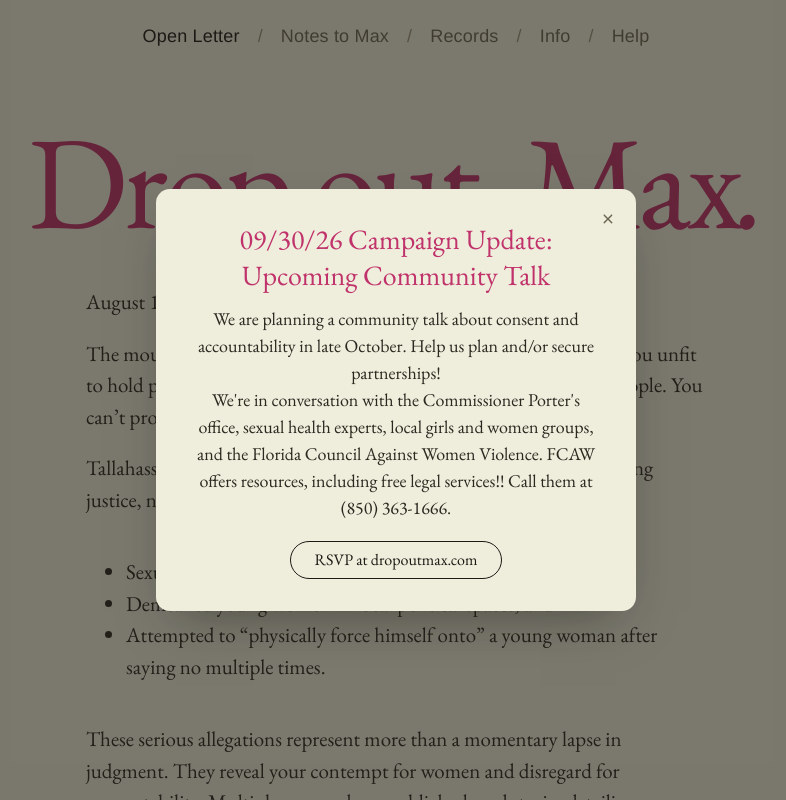
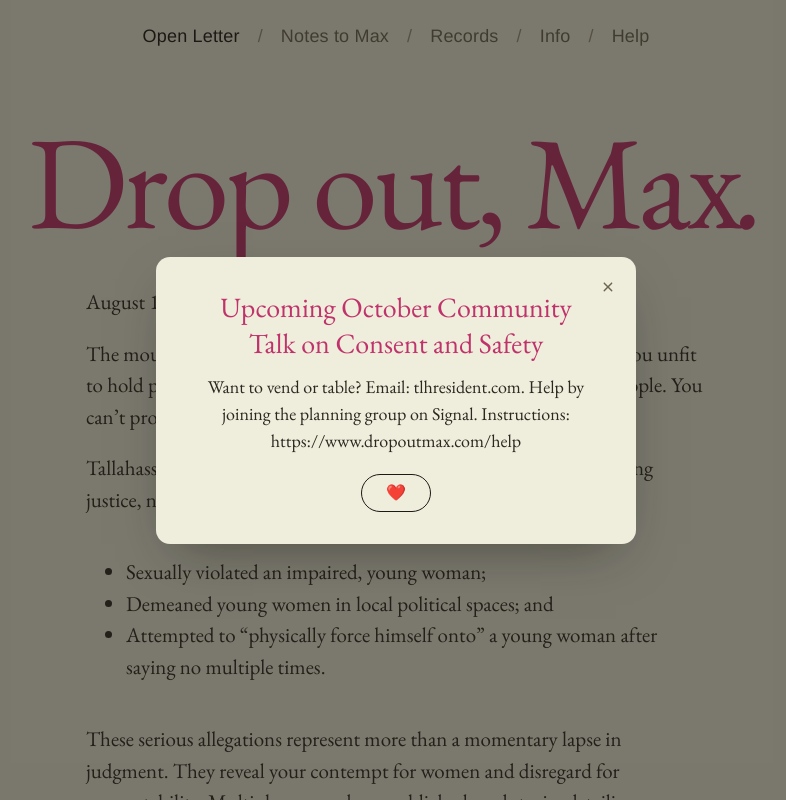
Before and after one commit to shelbygreen/dropout-max, a Next.js app: page / in a window 1280 px wide. Shown: the top 800 px of the page, without its empty margins (244-1030 px from the left). Built offline with nearby package versions, Linux system fonts and the light colour scheme; no server answers.

Commit message:
Update AnnouncementModal.js

```diff
--- a/components/AnnouncementModal.js
+++ b/components/AnnouncementModal.js
@@ -54,18 +54,15 @@ export default function AnnouncementModal() {
         </button>
 
         <h2 style={{ margin: "0 0 12px", fontSize: "clamp(22px,5vw,28px)", color: "#c0326b", fontWeight: 400 }}>
-          09/30/26 Campaign Update: Upcoming Community Talk
+          Upcoming October Community Talk on Consent and Safety
         </h2>
 
         <p style={{ margin: 0, fontSize: "clamp(16px,4vw,18px)", lineHeight: 1.5, color: "#2b2820" }}>
-          We are planning a community talk about consent and accountability in late October. Help us plan and/or secure partnerships!
-          <p style={{ margin: 0, fontSize: "clamp(16px,4vw,18px)", lineHeight: 1.5, color: "#2b2820" }}>
-            We're in conversation with the Commissioner Porter's office, sexual health experts, local girls and women groups, and the Florida Council Against Women Violence. FCAW offers resources, including free legal services!! Call them at (850) 363-1666.
-            </p>
+          Want to vend or table? Email: tlhresident.com. Help by joining the planning group on Signal. Instructions: https://www.dropoutmax.com/help
               </p>
 
         <button type="button" className="ghostBtn" onClick={close} style={{ marginTop: 20, padding: "10px 24px", borderRadius: 999, fontSize: 16 }}>
-          RSVP at dropoutmax.com
+          ❤️
         </button>
       </div>
     </div>
```
